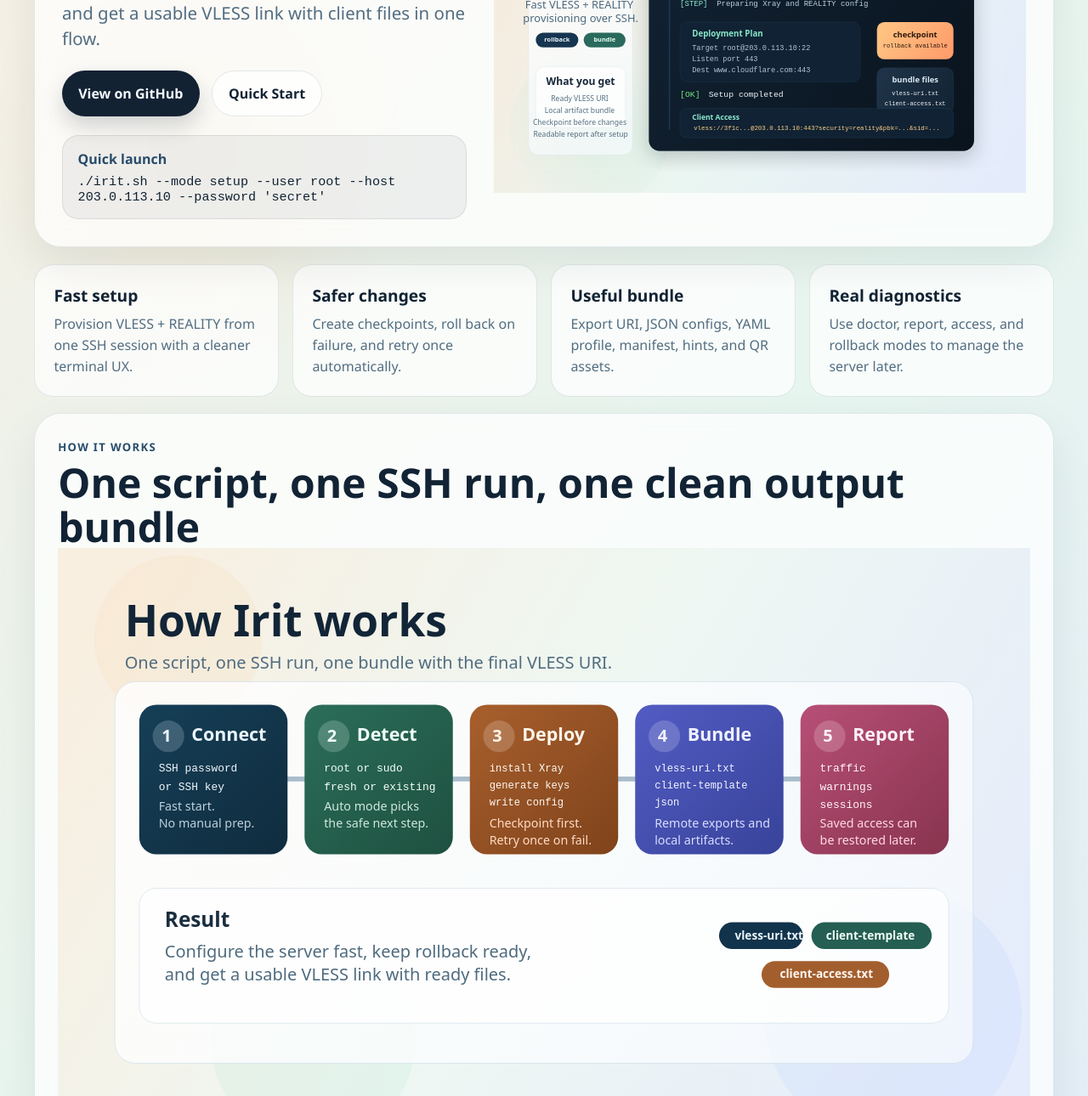
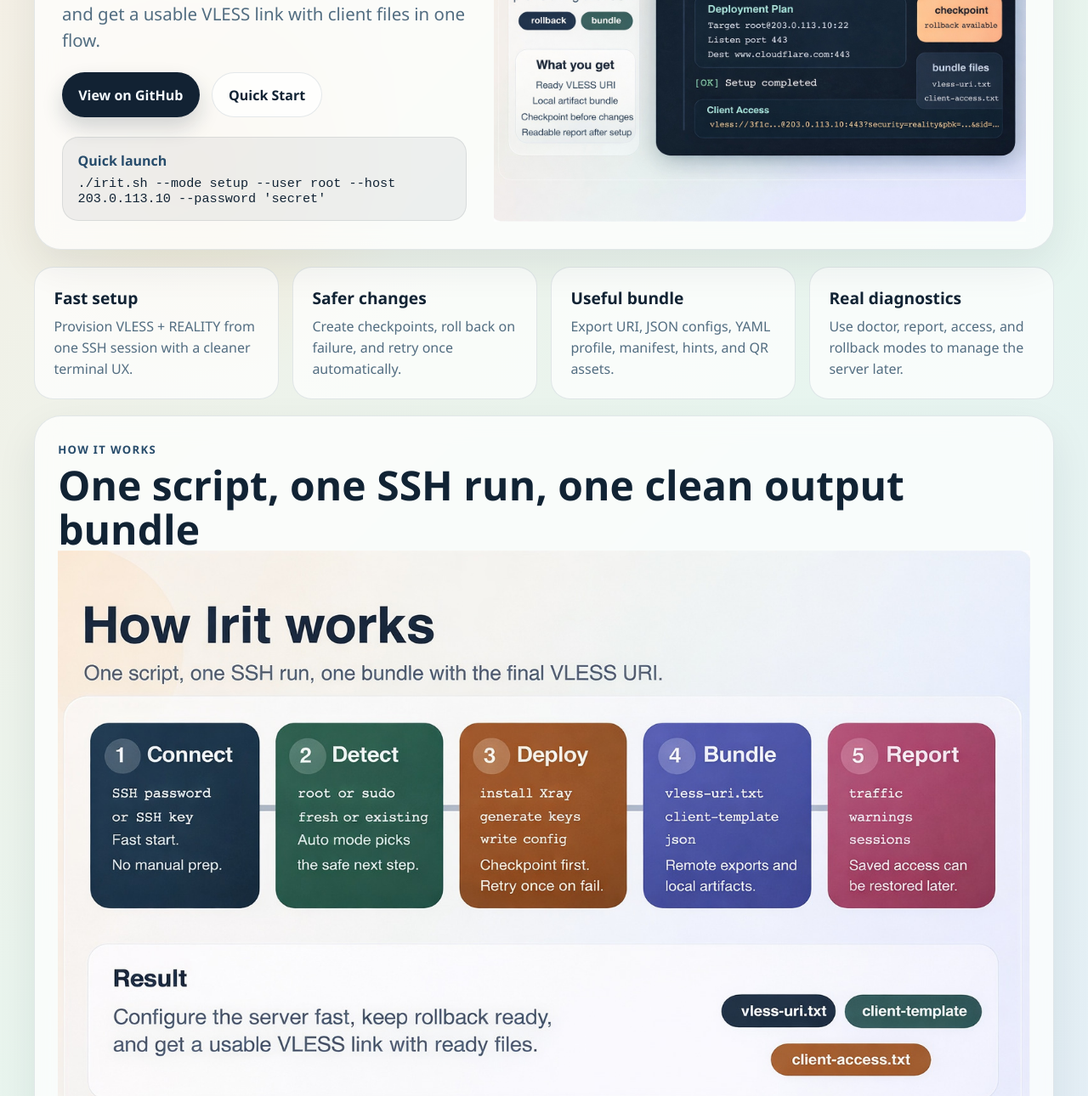
Before and after one commit to anonymmized/Irit, a plain HTML site: page docs/index.html in a window 1280 px wide. Shown: the part 221-1511 px from the top of the page at 85% size. Drawn offline with Linux system fonts and the light colour scheme.

Commit message:
[fix] svg to jpeg

```diff
--- a/docs/index.html
+++ b/docs/index.html
@@ -31,7 +31,7 @@
           </div>
         </div>
         <div class="hero-visual">
-          <img src="assets/irit-terminal.svg" alt="Irit terminal preview" />
+          <img src="assets/irit-terminal.jpeg" alt="Irit terminal preview" />
         </div>
       </header>
 
@@ -59,7 +59,7 @@
           <span>How it works</span>
           <h2>One script, one SSH run, one clean output bundle</h2>
         </div>
-        <img src="assets/irit-workflow.svg" alt="Irit workflow" />
+        <img src="assets/irit-workflow.jpeg" alt="Irit workflow" />
       </section>
 
       <section class="bundle">
```
Also changed, not shown: assets/irit-terminal.jpeg (added), assets/irit-terminal.svg (deleted), assets/irit-workflow.jpeg (added), assets/irit-workflow.svg (deleted), docs/assets/irit-terminal.jpeg (added), docs/assets/irit-workflow.jpeg (added), 4 other files.
